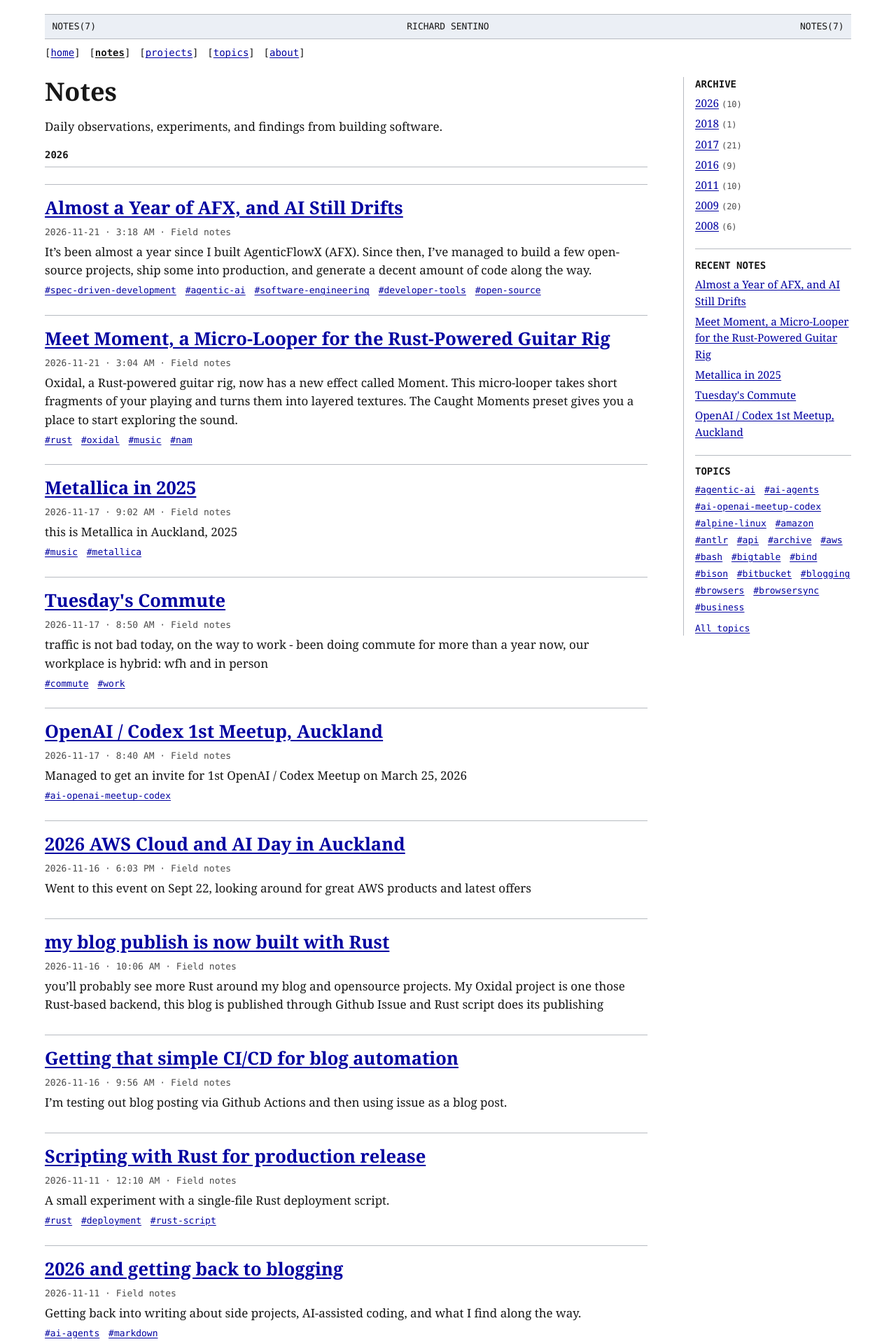
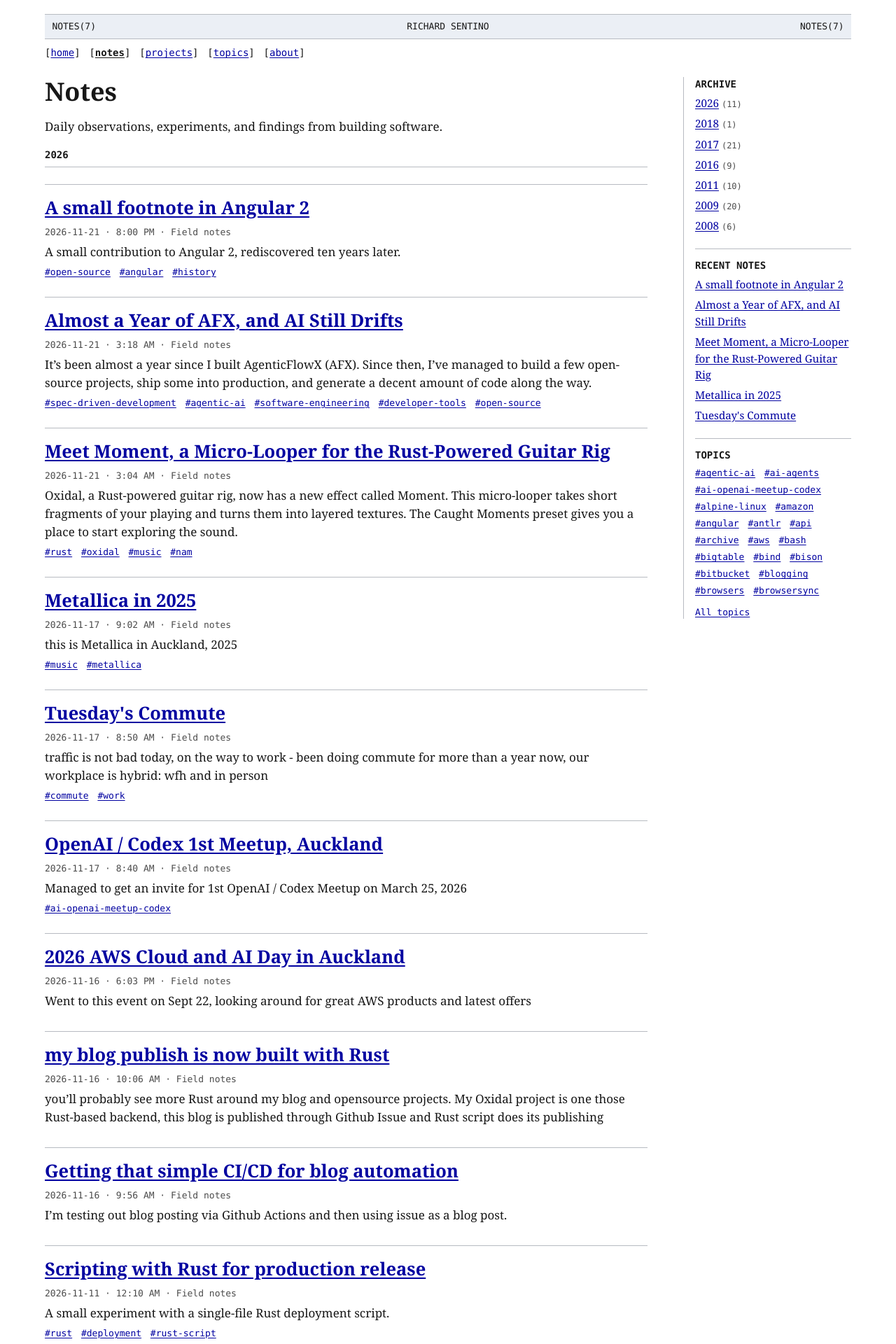
Before and after one commit to rixrix/rixrix.github.io, a Jekyll site: the page built from notes.html, in a window 1280 px wide. Shown: the top 1920 px of the page at 70% size. Built offline with Jekyll 4.4.1, drawn with Linux system fonts in a browser that asks for light colours.

Commit message:
feat: document open-source history

```diff
--- /dev/null
+++ b/_posts/2026-11-21-a-small-footnote-in-angular-2.md
@@ -0,0 +1,48 @@
+---
+title: A small footnote in Angular 2
+date: 2026-11-21 20:00:00 +1300
+category: Field notes
+tags: [open-source, angular, history]
+description: A small contribution to Angular 2, rediscovered ten years later.
+---
+
+Ten years is a long time in software. Links die, services change, and bits of your own history quietly disappear with them.
+
+While going back through some old open-source work, I found a small entry I had forgotten: I was included among the contributors around the Angular 2 release.
+
+It was a tiny contribution, and I was never part of the Angular team. Still, that is one of the nice things about open source: a small piece of work can become part of something much bigger. In 2015, `rixrix` appeared among the top contributors to Angular 2.0.0-alpha.37. A year later, Richard Sentino appeared in the acknowledgement list for the final Angular 2.0 release.
+
+Angular 2.0 was announced on 22 September 2016. The official announcement has the full contributor acknowledgement, the release discussion is preserved on Reddit, and GitClear records the alpha.37 release.
+
+Sources:
+
+- <https://opensource.googleblog.com/2016/09/angular-version-2-proprioception.html>
+- <https://www.reddit.com/r/Angular2/comments/52u6j3/angular_200_available/>
+- <https://www.gitclear.com/open_repos/angular/angular/release/2.0.0-alpha.37>
+
+It is only a footnote, but it is mine. I am glad I found it again.
+
+## Reference screenshots
+
+I am keeping these here as well—old web records do not always survive. Click a screenshot to see the full-size original.
+
+<figure class="evidence-screenshot">
+  <a class="evidence-screenshot-link" href="{{ '/images/angular-2-history/gitclear.png' | relative_url }}">
+    <img class="evidence-screenshot-image" src="{{ '/images/angular-2-history/gitclear.png' | relative_url }}" alt="GitClear's record of Angular 2.0.0-alpha.37 showing rixrix among the release's top contributors">
+  </a>
+  <figcaption><code>rixrix</code> listed among the top contributors to Angular 2.0.0-alpha.37.</figcaption>
+</figure>
+
+<figure class="evidence-screenshot">
+  <a class="evidence-screenshot-link" href="{{ '/images/angular-2-history/googleblog.png' | relative_url }}">
+    <img class="evidence-screenshot-image" src="{{ '/images/angular-2-history/googleblog.png' | relative_url }}" alt="Google Open Source Blog's Angular 2 announcement with Richard Sentino highlighted in the contributor acknowledgement">
+  </a>
+  <figcaption>Richard Sentino in the contributor acknowledgement on the official Angular 2 announcement.</figcaption>
+</figure>
+
+<figure class="evidence-screenshot">
+  <a class="evidence-screenshot-link" href="{{ '/images/angular-2-history/reddit.png' | relative_url }}">
+    <img class="evidence-screenshot-image" src="{{ '/images/angular-2-history/reddit.png' | relative_url }}" alt="Reddit discussion announcing Angular 2.0.0, with Richard Sentino highlighted in the contributor list">
+  </a>
+  <figcaption>The Angular 2.0 release discussion on r/Angular2, which also preserves the contributor list.</figcaption>
+</figure>
--- a/about.md
+++ b/about.md
@@ -9,9 +9,9 @@ phosphor_icons: true
 
 # Richard Sentino
 
-I’m a software engineer and lifelong tinkerer based in Auckland, New Zealand. I’ve spent more than 20 years working across startups, full-stack software, cloud platforms, and products that talk to hardware.
+I’m a software engineer and lifelong tinkerer based in Auckland, New Zealand. I’ve spent more than 20 years building across startups, full-stack software, cloud platforms, and products that talk to hardware.
 
-This is where I keep things I’ve tried and findings worth remembering. A strange bug, a side project, or something I learned from the person next to me all belong here. Lately, I’ve been writing about AI-assisted coding and spec-driven development, and getting back into Rust by using it in some of my side projects. My first Rust experiment was in 2015, when I tried getting it to talk to Node.js.
+This site is where I keep the things worth remembering: a strange bug, a side project, an open-source contribution, or something I learned from the person next to me. Lately I’ve been writing about AI-assisted coding, spec-driven development, and getting back into Rust through side projects. My first Rust experiment was in 2015, when I tried getting it to talk to Node.js.
 
 ## What I’m building
 
@@ -23,12 +23,16 @@ This is where I keep things I’ve tried and findings worth remembering. A stran
 - <i class="ph ph-code" aria-hidden="true"></i> **Traf** is a programming language I created with driving-themed commands like `StartEngine` and `Drive`. It compiles to JavaScript and runs in a browser-based editor. [Try Traf]({{ traf.demo_url }}) · [Source]({{ traf.url }})
 {: .about-projects role="list" }
 
-## Open-source contributions
+## Open source, over time
 
+Small contributions count. These are a few that survived the years:
+
+- **m0n0dev / m0n0wall** · Submitted a patch to m0n0dev, a tool for building m0n0wall-based distributions. It was committed to the main trunk in 2008. [Original post]({{ '/notes/2008/02/26/m0n0dev-patch/' | relative_url }}) · [Archived repository](https://github.com/rixrix/m0n0dev)
+- **Angular 2** · Made a small contribution during the pre-release period. `rixrix` appears among the top contributors to 2.0.0-alpha.37, and Richard Sentino is named in the final release acknowledgement. [The story and screenshots]({{ '/notes/2026/11/21/a-small-footnote-in-angular-2/' | relative_url }})
 - **TypeScript** · Added Web Audio’s `AudioContext.state` to the DOM typings. [Merged pull request](https://github.com/microsoft/TypeScript-DOM-lib-generator/pull/30)
 - **Sodium TypeScript** · Worked on npm packaging and continuous integration. [Merged pull request](https://github.com/SodiumFRP/sodium-typescript/pull/27)
 - **Firefox OS** · Submitted patches to Apache Cordova’s port for Mozilla’s Firefox OS, covering `deviceready` event handling and an error-message typo. [Event handling PR](https://github.com/apache/cordova-firefoxos/pull/1) · [Error message PR](https://github.com/apache/cordova-firefoxos/pull/5)
-- **npm and Angular** · Filed a CLI documentation issue for npm and joined Angular discussions about routing and typings. [npm issue](https://github.com/npm/npm/issues/12223) · [Angular activity](https://github.com/search?q=is%3Apublic+involves%3Arixrix+org%3Aangular&type=issues)
+- **npm** · Filed a CLI documentation issue. [Issue](https://github.com/npm/npm/issues/12223)
 
 ## See also
 
--- a/assets/style.css
+++ b/assets/style.css
@@ -171,6 +171,10 @@ main:target { background: transparent; }
 .note-header h1 { margin-top: 1rem; }
 .prose { margin-top: 1rem; overflow-wrap: break-word; }
 .prose img { display: block; max-width: 100%; height: auto; }
+.evidence-screenshot { margin: 1.5rem 0; }
+.evidence-screenshot-link { display: block; }
+.evidence-screenshot-image { border: 1px solid var(--rule); }
+.evidence-screenshot figcaption { margin-top: .35rem; color: var(--muted); font: .8125rem/1.4 var(--mono); }
 .legacy-gallery {
   display: grid;
   grid-template-columns: repeat(auto-fit, minmax(12rem, 1fr));
```
Also changed, not shown: 3 other files.
